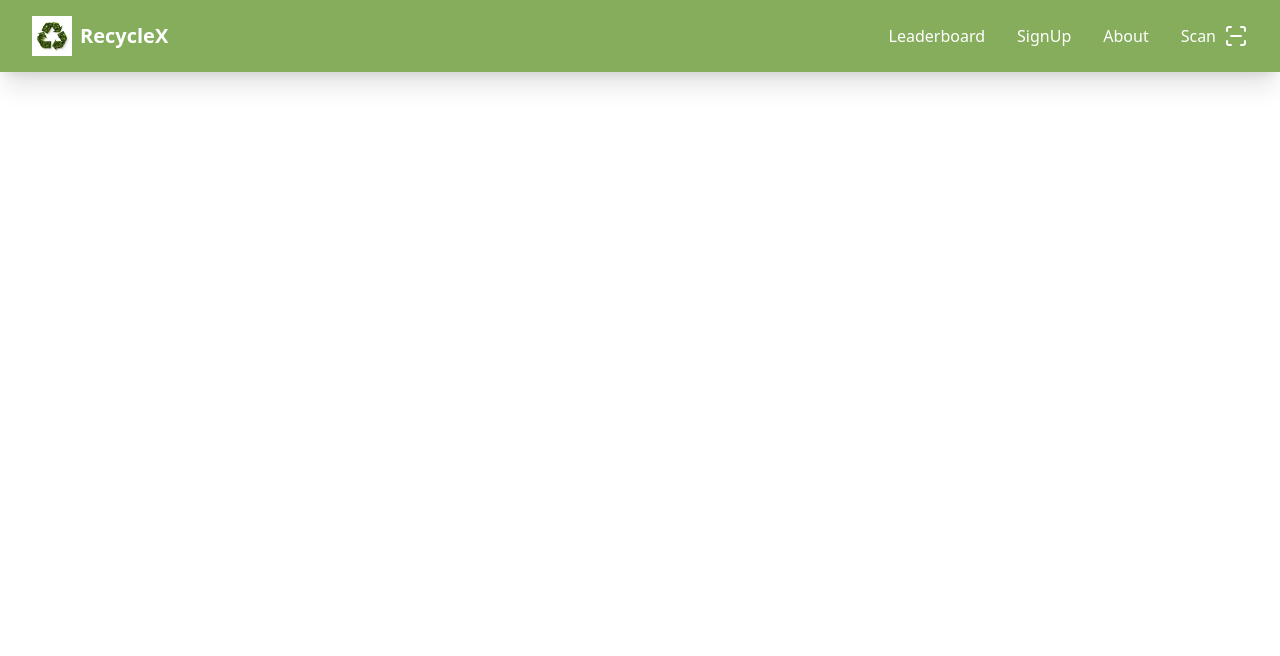
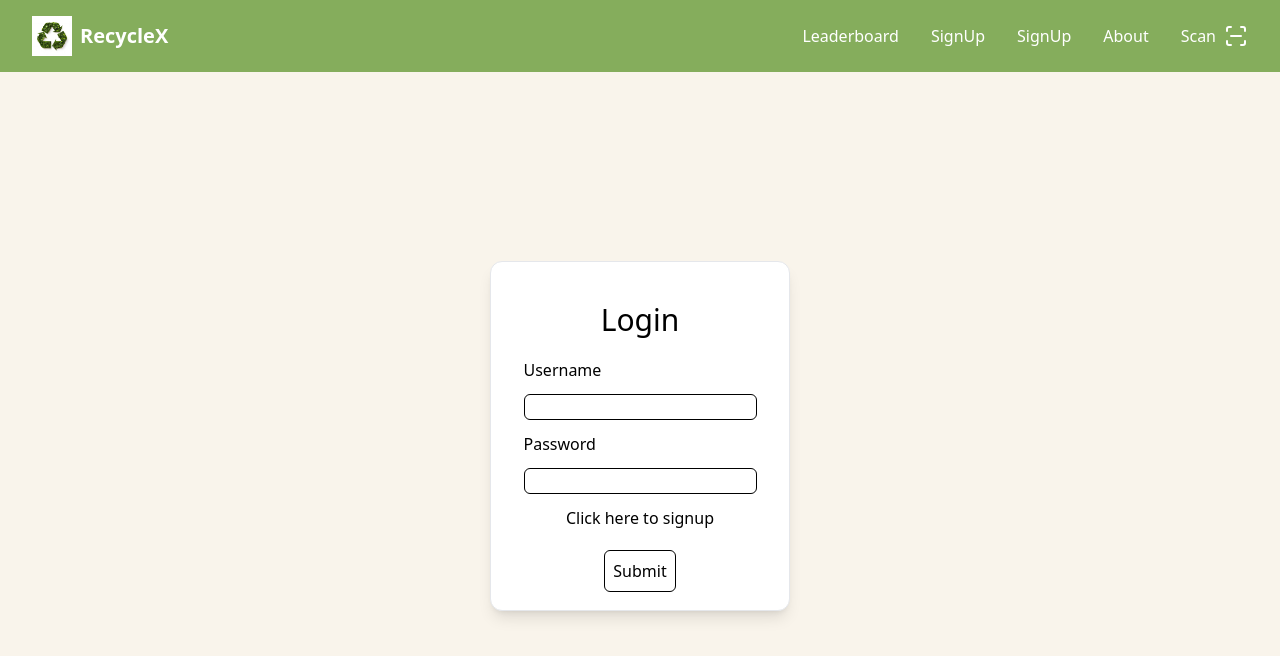
Before and after one commit to DanielB-2/sunhacks-2025, a React (Vite) app in the folder frontend/vite-project2/: page /login in a window 1280 px wide. Shown: the top 656 px of the page. Built offline with nearby package versions, Linux system fonts and the light colour scheme.

Commit message:
added login to topbar

```diff
--- a/frontend/vite-project2/src/App.jsx
+++ b/frontend/vite-project2/src/App.jsx
@@ -15,6 +15,7 @@
         <Route path="/scan" element={<ScanPage />} />
         <Route path = "/about" element = {<About />} />
         <Route path = "/signin" element = {<LoginPage />} />
+        <Route path = "/login" element = {<LoginPage />} />
         <Route path = "/signup" element = {<SignupPage />} />
       </Routes>
     </Router>
--- a/frontend/vite-project2/src/Components/LoginPage.jsx
+++ b/frontend/vite-project2/src/Components/LoginPage.jsx
@@ -1,3 +1,4 @@
+import { Link } from "react-router-dom";
 export function LoginPage() {
     return (
 
@@ -14,7 +15,10 @@
                     <p className="ml-3">Password</p>
                     <input id="password" className="rounded-md border-black border-solid border m-3"></input>
                 </div>
-
+                <Link
+                    to="/signup"
+                    className="cursor-pointer hover:underline"
+                ><p>Click here to signup</p></Link>
 
                 <button className="border border-solid border-black rounded-md w-fit m-5 p-2">Submit</button>
             </div>
--- a/frontend/vite-project2/src/Components/TopBar.jsx
+++ b/frontend/vite-project2/src/Components/TopBar.jsx
@@ -20,6 +20,12 @@
         </Link>
         <Link
           to="/signup"
+          className="cursor-pointer hover:underline"
+        >
+          SignUp
+        </Link>
+        <Link
+          to="/login"
           className="cursor-pointer hover:underline"
         >
           SignUp
```
